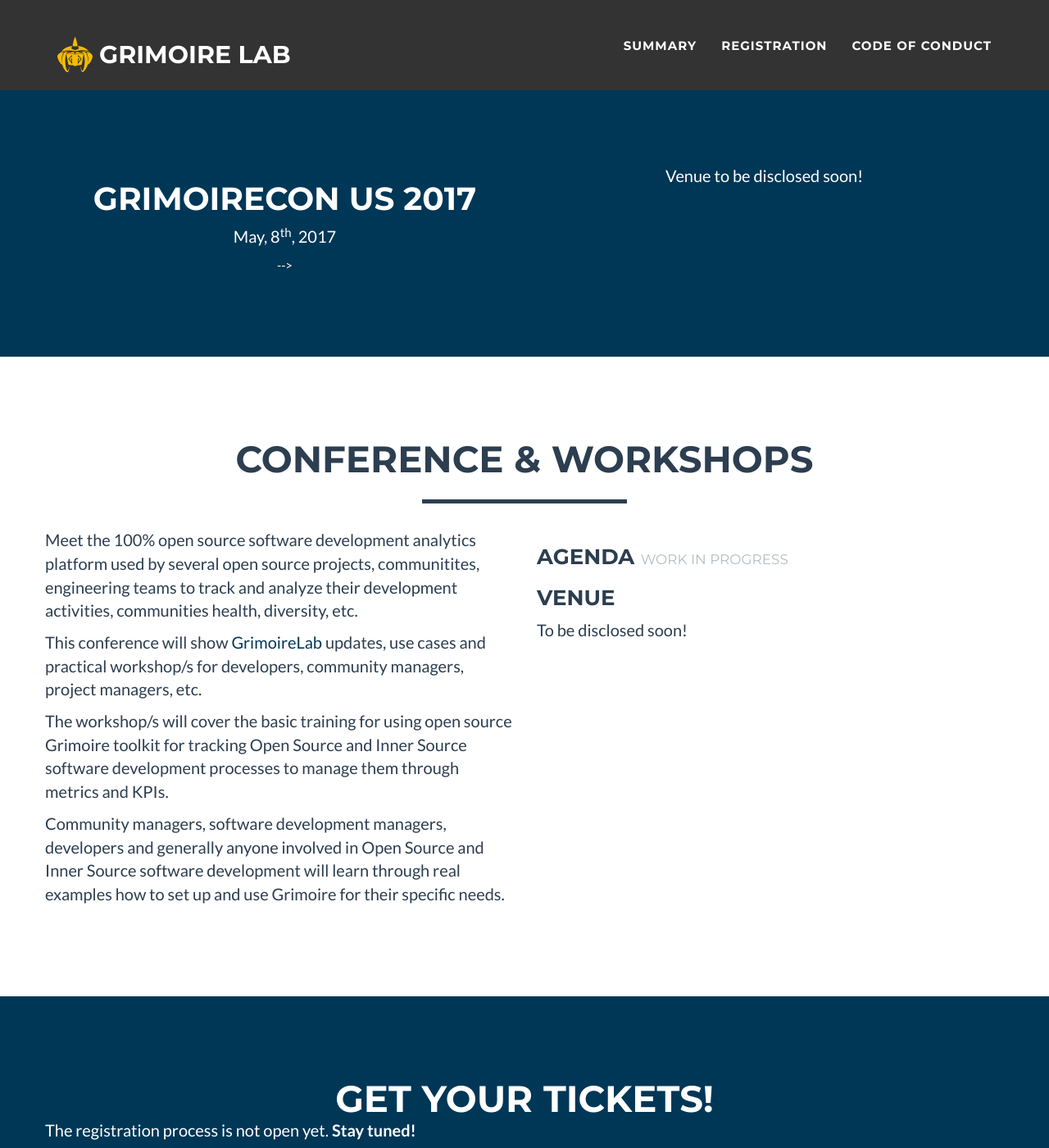
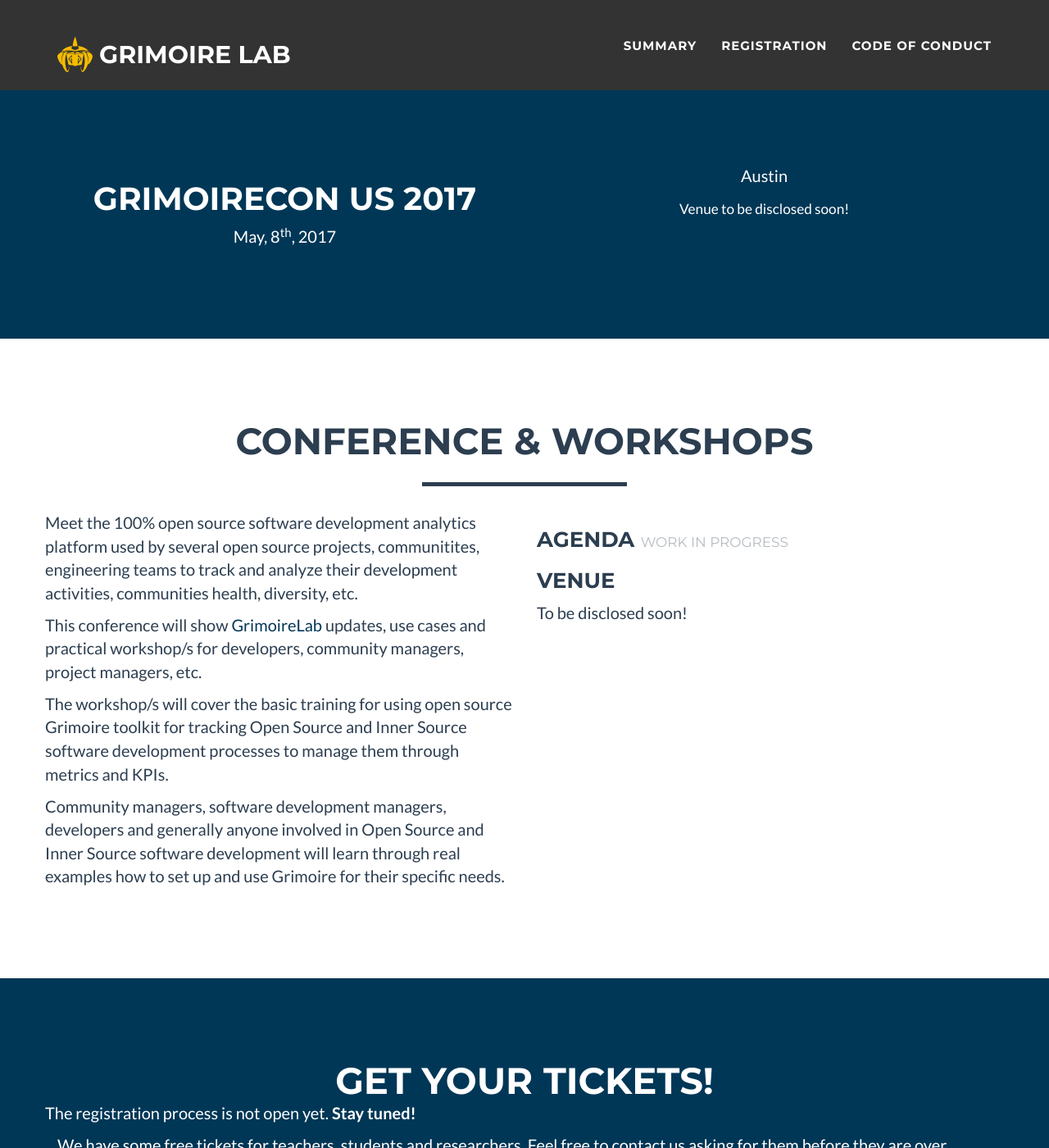
Before and after one commit to chaoss/grimoirelab, a Jekyll site: the page built from con.html, in a window 1280 px wide and 1400 px high. Shown: the whole window at 82% size. Built offline with Jekyll 4.4.1, drawn with Linux system fonts in a browser that asks for light colours; nearby versions of some CDN libraries; some of the changed text lies outside the part shown.

Commit message:
Updated conference site

```diff
--- a/con.html
+++ b/con.html
@@ -15,10 +15,11 @@
     <div class="row">
       <div class="col-md-6">
         <h1>GrimoireCon US 2017</h1>
-        <p>May, 8<sup>th</sup>, 2017</p>-->
+        <p>May, 8<sup>th</sup>, 2017</p>
       </div>
       <div class="col-md-6">
-        <p>Venue to be disclosed soon!</p>
+        <p>Austin</p>
+        <p><small>Venue to be disclosed soon!</small></p>
         </div>
       </div>
     </div>
@@ -61,14 +62,14 @@
         <div class="row">
           <h2 class="text-center">Get your tickets!</h2>
           <p>The registration process is not open yet. <strong>Stay tuned!</strong></p>
+          <!--
           <div class="col-lg-12">
-            <!--
             <iframe src="//eventbrite.es/tickets-external?eid=29078313017&ref=etckt" frameborder="0" height="393" width="100%" height="120%" vspace="0" hspace="0" marginheight="5" marginwidth="5" scrolling="auto" allowtransparency="true"></iframe>
-          -->
           </div>
           <div class="col-lg-12">
             <div><a class="powered-by-eb" style="color: #ADB0B6; text-decoration: none;" target="_blank" href="http://www.eventbrite.es/">Con tecnología de Eventbrite</a></div>
           </div>
+        -->
         </div>
         <div class="row">
           <div class="col-lg-12">
```
